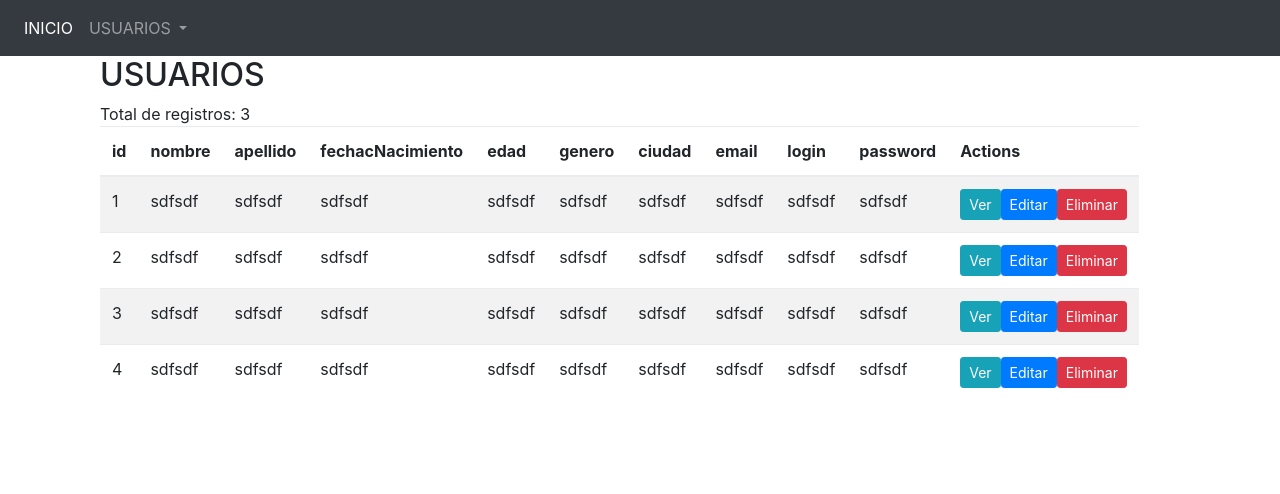
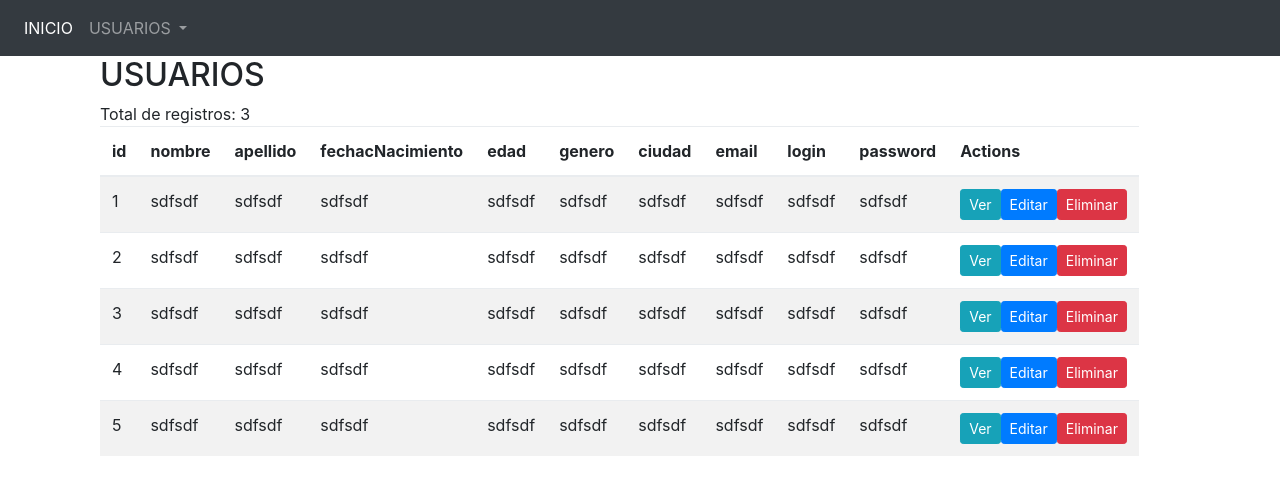
Before and after one commit to anderdavid/mobilityfrontend, an Angular app: page /view in a window 1280 px wide. Shown: the top 494 px of the page. Built offline with nearby package versions, Linux system fonts and the light colour scheme.

Commit message:
archivos que no se comitearon en push anterior

```diff
--- a/src/app/app.module.ts
+++ b/src/app/app.module.ts
@@ -7,6 +7,7 @@ import { TestComponent } from './test/test.component';
 import { NavbarComponent } from './navbar.component';
 import { ViewUserComponent } from './view-user/view-user.component';
 import { CreateUserComponent } from './create-user/create-user.component';
+import { UsuarioService } from './services/usuario.service';
 import { Routes,RouterModule} from '@angular/router';
 
 @NgModule({
@@ -21,7 +22,7 @@ import { Routes,RouterModule} from '@angular/router';
     routes,
     BrowserModule
   ],
-  providers: [],
+  providers: [UsuarioService],
   bootstrap: [AppComponent]
 })
 export class AppModule { }
--- a/src/app/view-user/view-user.component.ts
+++ b/src/app/view-user/view-user.component.ts
@@ -1,5 +1,6 @@
 import { Component, OnInit,Input} from '@angular/core';
 import { Usuario } from '../models/usuario';
+import { UsuarioService } from '../services/usuario.service';
 
 @Component({
   selector: 'app-view-user',
@@ -11,17 +12,11 @@ export class ViewUserComponent implements OnInit {
   usuarios:Usuario[] =[];
   usuarioSelected:Usuario;
 
-  constructor() { }
+  constructor(private usuarioService:UsuarioService) { }
 
   ngOnInit() {
 
-  	this.usuarios = [
-  		new Usuario("1","sdfsdf","sdfsdf","sdfsdf","sdfsdf","sdfsdf","sdfsdf","sdfsdf","sdfsdf","sdfsdf"),
-  		new Usuario("2","sdfsdf","sdfsdf","sdfsdf","sdfsdf","sdfsdf","sdfsdf","sdfsdf","sdfsdf","sdfsdf"),
-  		new Usuario("3","sdfsdf","sdfsdf","sdfsdf","sdfsdf","sdfsdf","sdfsdf","sdfsdf","sdfsdf","sdfsdf"),
-  		new Usuario("4","sdfsdf","sdfsdf","sdfsdf","sdfsdf","sdfsdf","sdfsdf","sdfsdf","sdfsdf","sdfsdf")
-
-  	];
+  	this.usuarios =this.usuarioService.getUsuarios();
   }
 
   onSelected(usuario:Usuario){
```
Also changed, not shown: 1 other file (tests, documents, lock files or other folders).
